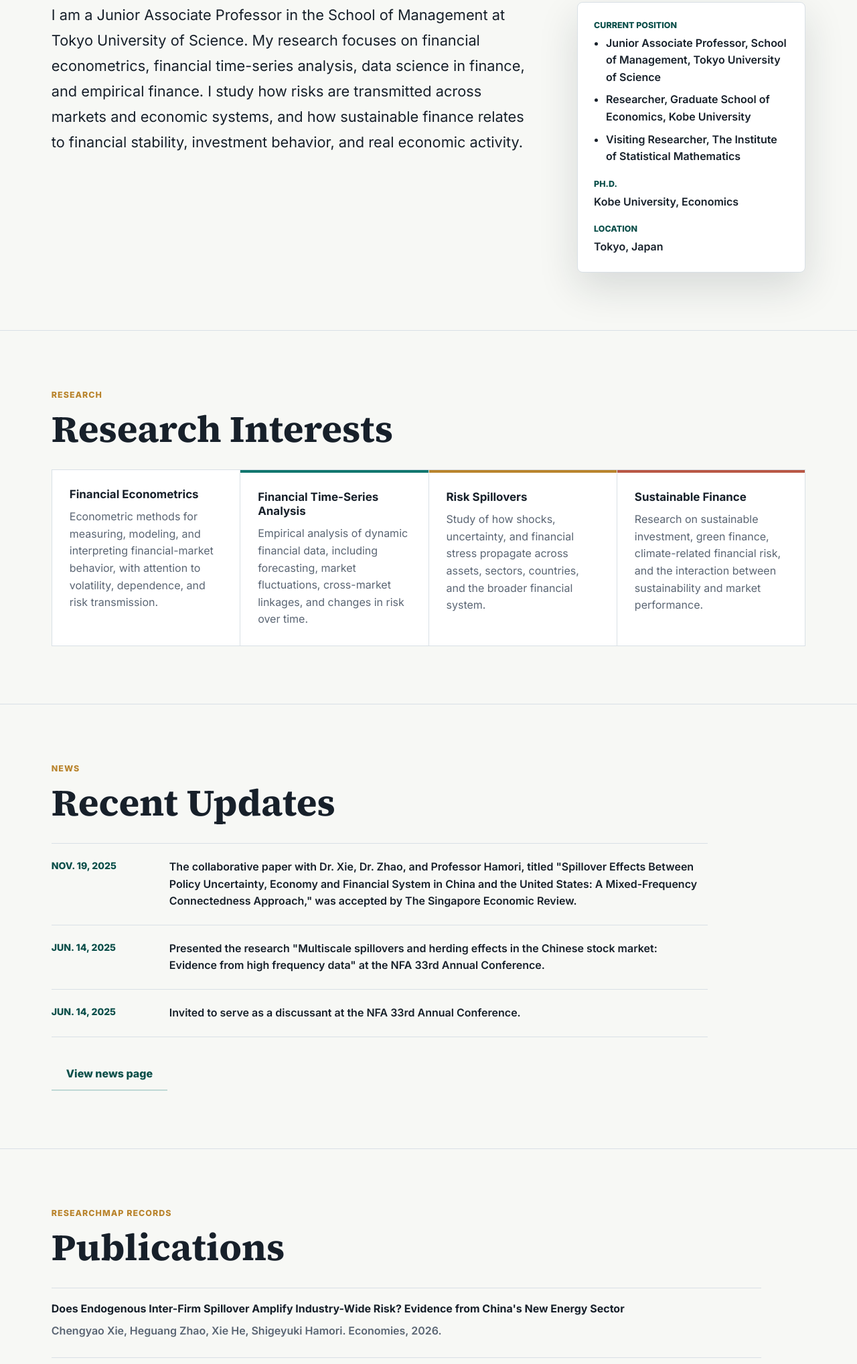
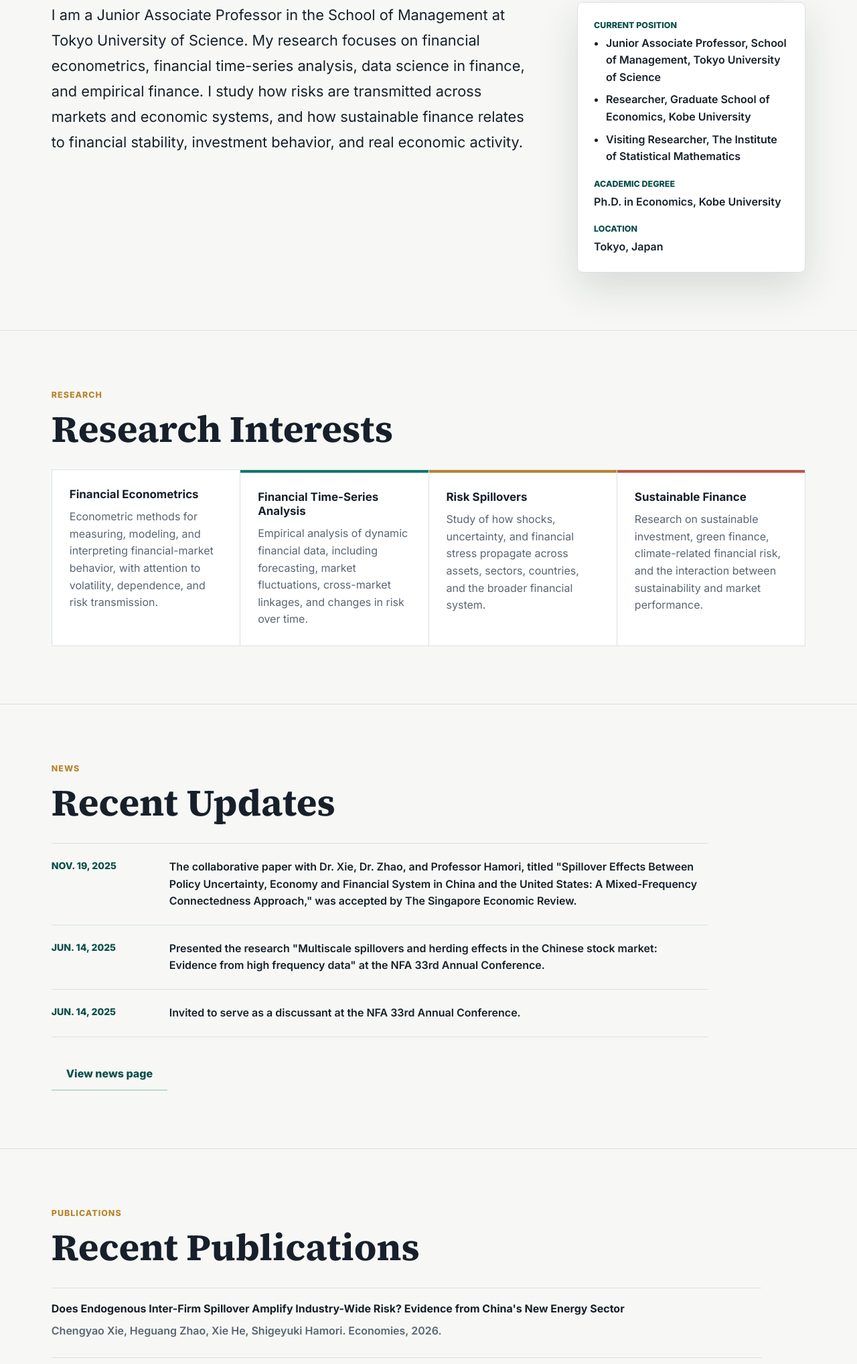
Before and after one commit to kakyo1515/xiehe.site, a plain HTML site: page index.html in a window 1280 px wide. Shown: the part 923-2960 px from the top of the page at 67% size. Drawn offline with Linux system fonts and the light colour scheme.

Commit message:
Update homepage profile and publication labels

```diff
--- a/index.html
+++ b/index.html
@@ -75,8 +75,8 @@
               </dd>
             </div>
             <div>
-              <dt>Ph.D.</dt>
-              <dd>Kobe University, Economics</dd>
+              <dt>Academic Degree</dt>
+              <dd>Ph.D. in Economics, Kobe University</dd>
             </div>
             <div>
               <dt>Location</dt>
@@ -165,8 +165,8 @@
 
       <section id="publications" class="band publications" aria-labelledby="publications-title">
         <div class="section-heading">
-          <p class="section-kicker">Researchmap Records</p>
-          <h2 id="publications-title">Publications</h2>
+          <p class="section-kicker">Publications</p>
+          <h2 id="publications-title">Recent Publications</h2>
         </div>
         <ol class="publication-list featured">
           <li>
```
